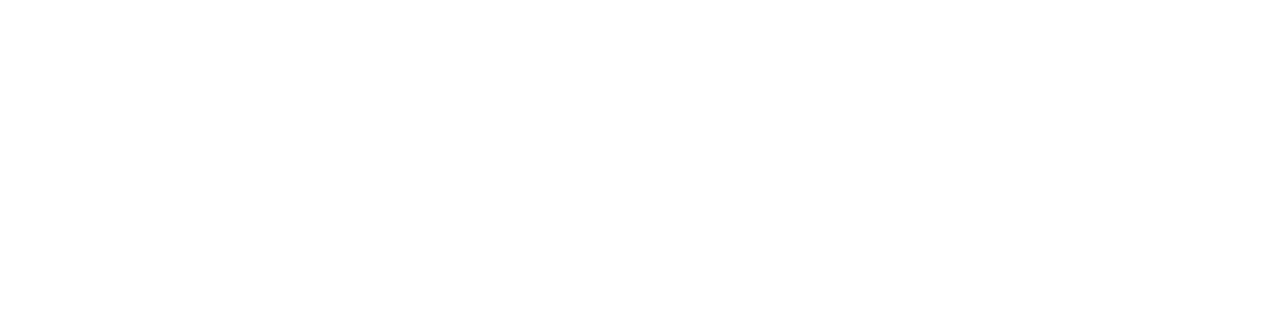
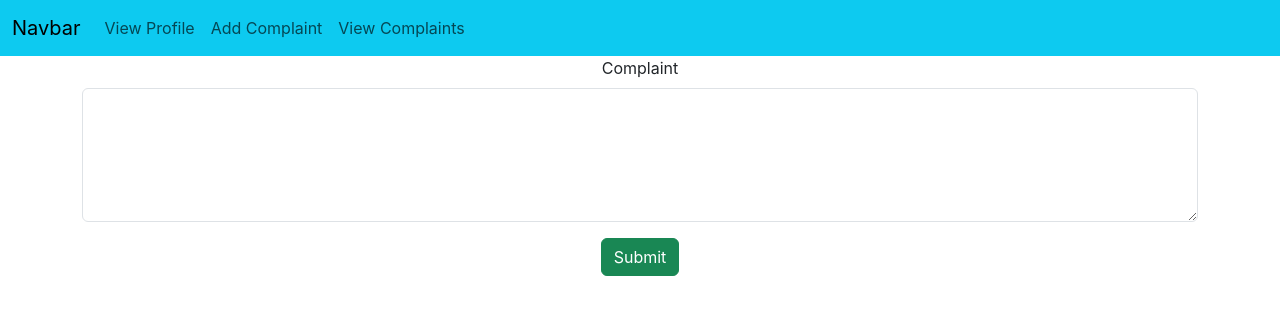
Before and after one commit to MiniPaul/hostel-app-frontend, a React (Create React App) app: page /addcomplaint in a window 1280 px wide. Before the commit this address had no page. Shown: the top 314 px of the page. Built offline with nearby package versions, Linux system fonts and the light colour scheme.

Commit message:
userblog app addcomplaint branch created

```diff
--- a/src/App.js
+++ b/src/App.js
@@ -6,6 +6,7 @@
 import Contact from './Components/Contact';
 import Login from './Components/Login';
 import AdminLogin from './Components/AdminLogin';
+import AddComplaint from './Components/AddComplaint';
 
 function App() {
   return (
@@ -17,6 +18,7 @@
         <Route path="/contact" element={<Contact/>}/>
         <Route path="/login" element={<Login/>}/>
         <Route path="/admin" element={<AdminLogin/>}/>
+        <Route path="/addcomplaint" element={<AddComplaint/>}/>
       </Routes>
       </BrowserRouter>
     </div>
--- /dev/null
+++ b/src/Components/AddComplaint.jsx
@@ -0,0 +1,60 @@
+import React, { useState } from 'react'
+import HostelerNavBar from './HostelerNavBar'
+import axios from 'axios'
+
+const AddComplaint = () => {
+
+    const[input,setInput]= new useState(
+        {
+            "UserID": sessionStorage.getItem("userid"),
+            "complaint": ""
+        }
+    )
+
+    const inputHandler=(event)=>{
+        setInput({...input,[event.target.name]:event.target.value})
+    }
+
+    const readValue=()=>{
+            axios.post("http://localhost:3001/api/complaint/add",input).then(
+                (response)=>{
+                    if (response.data.status=="success") {
+                        alert("Successfully posted")
+                        setInput(
+                            {
+                                "UserID": sessionStorage.getItem("userid"),
+                                "complaint": ""
+                            }
+                        )
+                    } else {
+                        alert("Something went wrong")
+                    }
+                }
+            )
+    }
+
+  return (
+    <div>
+        <HostelerNavBar/>
+        <div className="container">
+            <center>
+            <div className="row">
+                <div className="col col-12 col-sm-12 col-md-12 col-lg-12 col-xl-12">
+                    <div className="row g-3">
+                        <div className="col col-12 col-sm-12 col-md-12 col-lg-12 col-xl-12 col-xxl-12">
+                            <label htmlFor="" className="form-label">Complaint </label>
+                            <textarea id="" cols="30" rows="5" className="form-control" name="complaint" value={input.complaint} onChange={inputHandler}></textarea>
+                        </div>
+                        <div className="col col-12 col-sm-12 col-md-12 col-lg-1 col-xl-12 col-xxl-12">
+                            <button className="btn btn-success" onClick={readValue}>Submit</button>
+                        </div>
+                    </div>
+                </div>
+            </div>
+            </center>
+        </div>
+    </div>
+  )
+}
+
+export default AddComplaint
--- /dev/null
+++ b/src/Components/HostelerNavBar.jsx
@@ -0,0 +1,31 @@
+import React from 'react'
+
+const HostelerNavBar = () => {
+  return (
+    <div>
+        <nav className="navbar navbar-expand-lg bg-info">
+  <div className="container-fluid">
+    <a className="navbar-brand" href="#">Navbar</a>
+    <button className="navbar-toggler" type="button" data-bs-toggle="collapse" data-bs-target="#navbarNav" aria-controls="navbarNav" aria-expanded="false" aria-label="Toggle navigation">
+      <span className="navbar-toggler-icon"></span>
+    </button>
+    <div className="collapse navbar-collapse" id="navbarNav">
+      <ul className="navbar-nav">
+        <li className="nav-item">
+          <a className="nav-link" href="#">View Profile</a>
+        </li>
+        <li className="nav-item">
+          <a className="nav-link" href="#">Add Complaint</a>
+        </li>
+        <li className="nav-item">
+          <a className="nav-link" href="#">View Complaints</a>
+        </li>
+      </ul>
+    </div>
+  </div>
+</nav>
+    </div>
+  )
+}
+
+export default HostelerNavBar
--- a/src/Components/Login.jsx
+++ b/src/Components/Login.jsx
@@ -1,9 +1,11 @@
 import React, { useState } from 'react'
 import HomeNavBar from './HomeNavBar'
 import axios from 'axios'
-import { Link } from 'react-router-dom'
+import { Link, useNavigate } from 'react-router-dom'
 
 const Login = () => {
+
+  const navigate = useNavigate()
 
   const[input,setInput]=new useState(
     {
@@ -21,6 +23,11 @@
       (responds)=>{
         console.log(responds.data)
         if (responds.data.status == "success") {
+
+          sessionStorage.setItem("userid",responds.data.userData._id)
+
+          navigate("/addcomplaint")
+
           setInput(
             {
               "email":" ",
```
